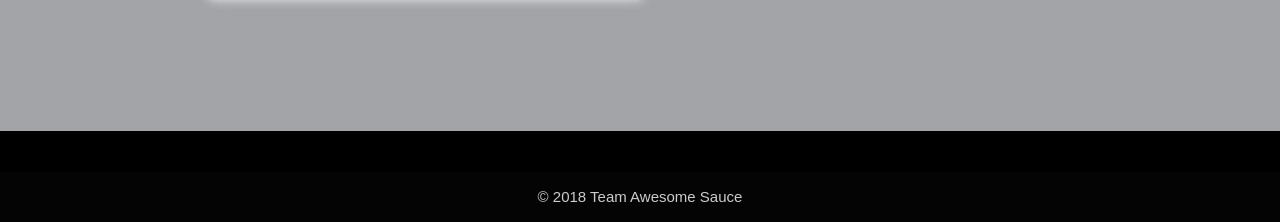
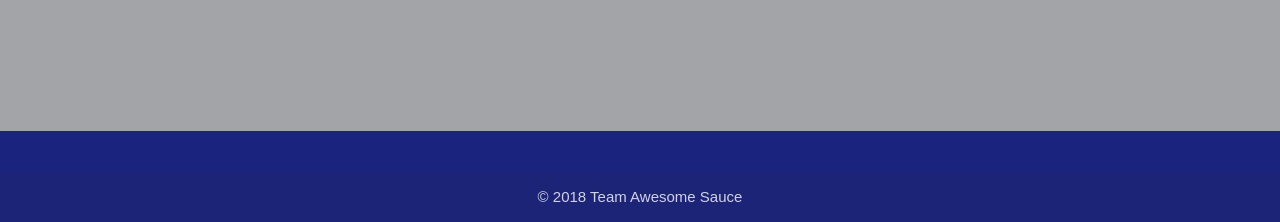
Before and after one commit to WaleedHamza/GroupProject1, a plain HTML site: page index.html in a window 1280 px wide. Shown: the part 578-800 px from the top of the page. Drawn offline with nearby package versions, Linux system fonts and the light colour scheme; some packages are replaced by stand-ins of ours; a web font is replaced by a local one.

Commit message:
matching header and footer

```diff
--- a/assets/css/style.css
+++ b/assets/css/style.css
@@ -67,9 +67,9 @@ tr {
 }
 
 .page-footer {
-  background-color: black;
+  background-color: #1a237e;
 }
 
 .footer-copyright {
-  background-color: black;
+  background-color: navy;
 }
--- a/index.html
+++ b/index.html
@@ -39,7 +39,7 @@
     <title>Work (almost) From Home</title>
 </head>
 <body>
-g
+
 
         <nav>
                 <div class="nav-wrapper">
```
